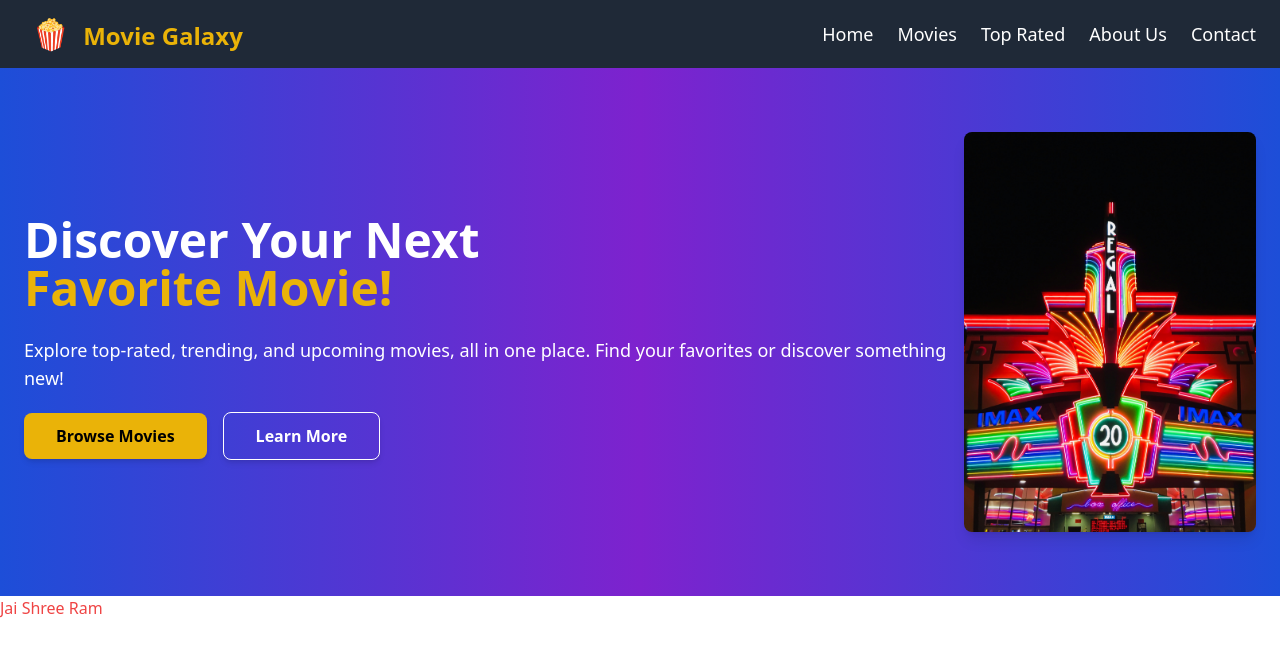
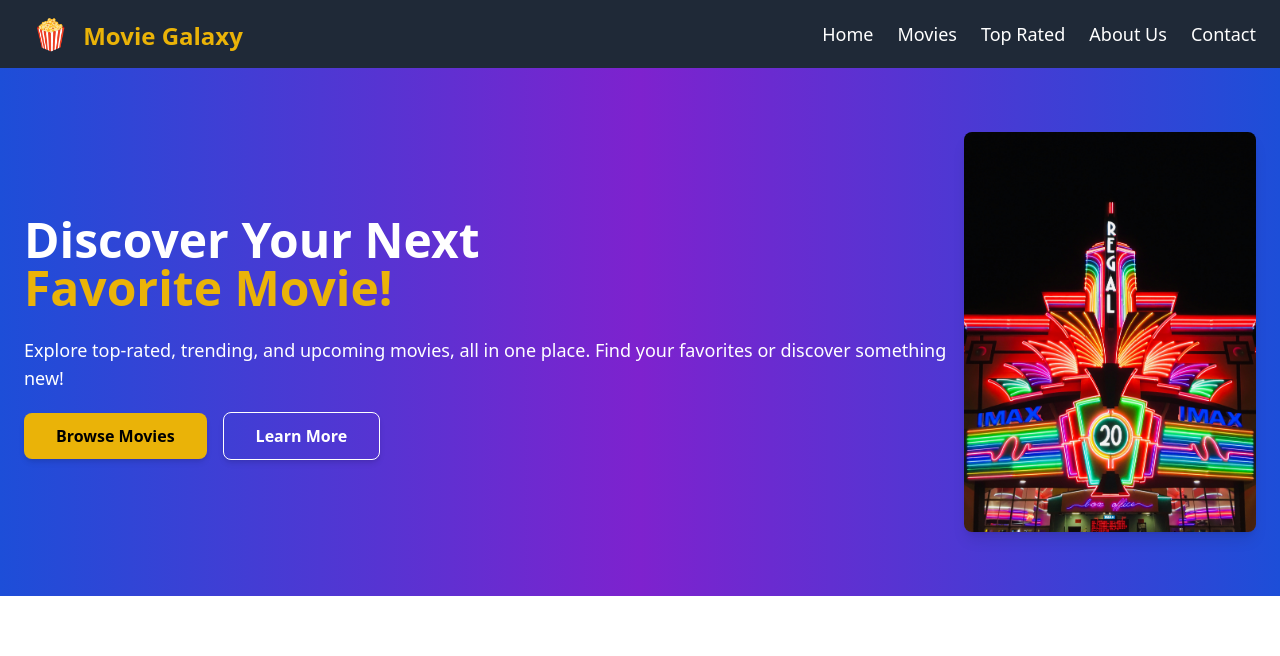
Before and after one commit to Yuvraj883/CouchPotatoes-FrontEnd, a React (Create React App) app: page / in a window 1280 px wide. Shown: the top 656 px of the page. Built offline with nearby package versions, Linux system fonts and the light colour scheme.

Commit message:
Added browser router

```diff
--- a/src/App.js
+++ b/src/App.js
@@ -1,15 +1,16 @@
-
-import './App.css';
-import Home from './pages/Home';
+import React from 'react';
+import { BrowserRouter as Router, Route, Routes } from 'react-router-dom';
+import Home from './pages/Home'; // Your homepage component
+import MovieDetails from './pages/MovieDetails'; // Your movie details component
 
 function App() {
   return (
-    <>
-    <Home/>
-    <div className='text-red-500'>Jai Shree Ram</div>
-
-    </>
-
+    <Router>
+      <Routes>
+        <Route path="/" element={<Home />} />
+        <Route path="/movie/:id" element={<MovieDetails />} /> {/* Dynamic route */}
+      </Routes>
+    </Router>
   );
 }
 
```
